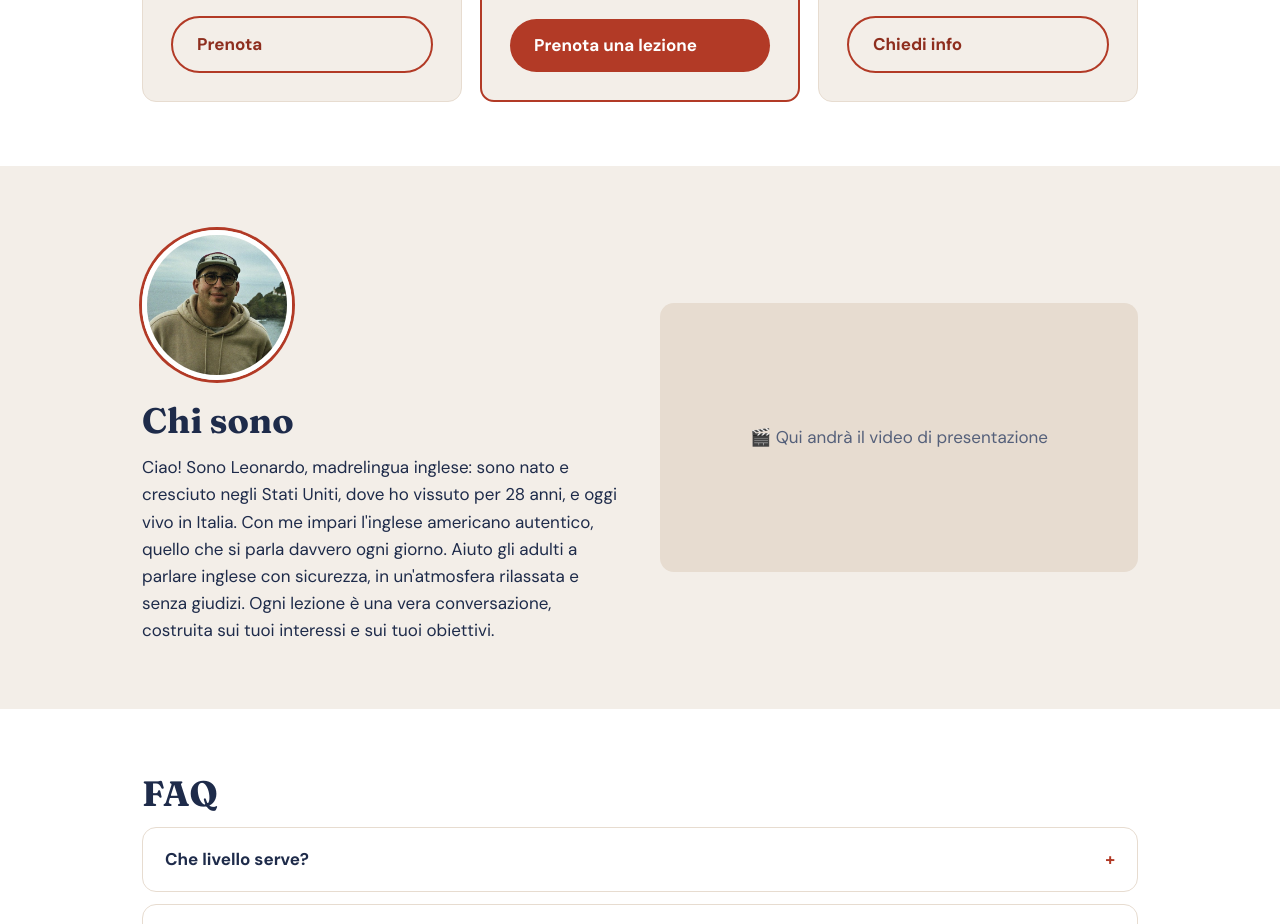
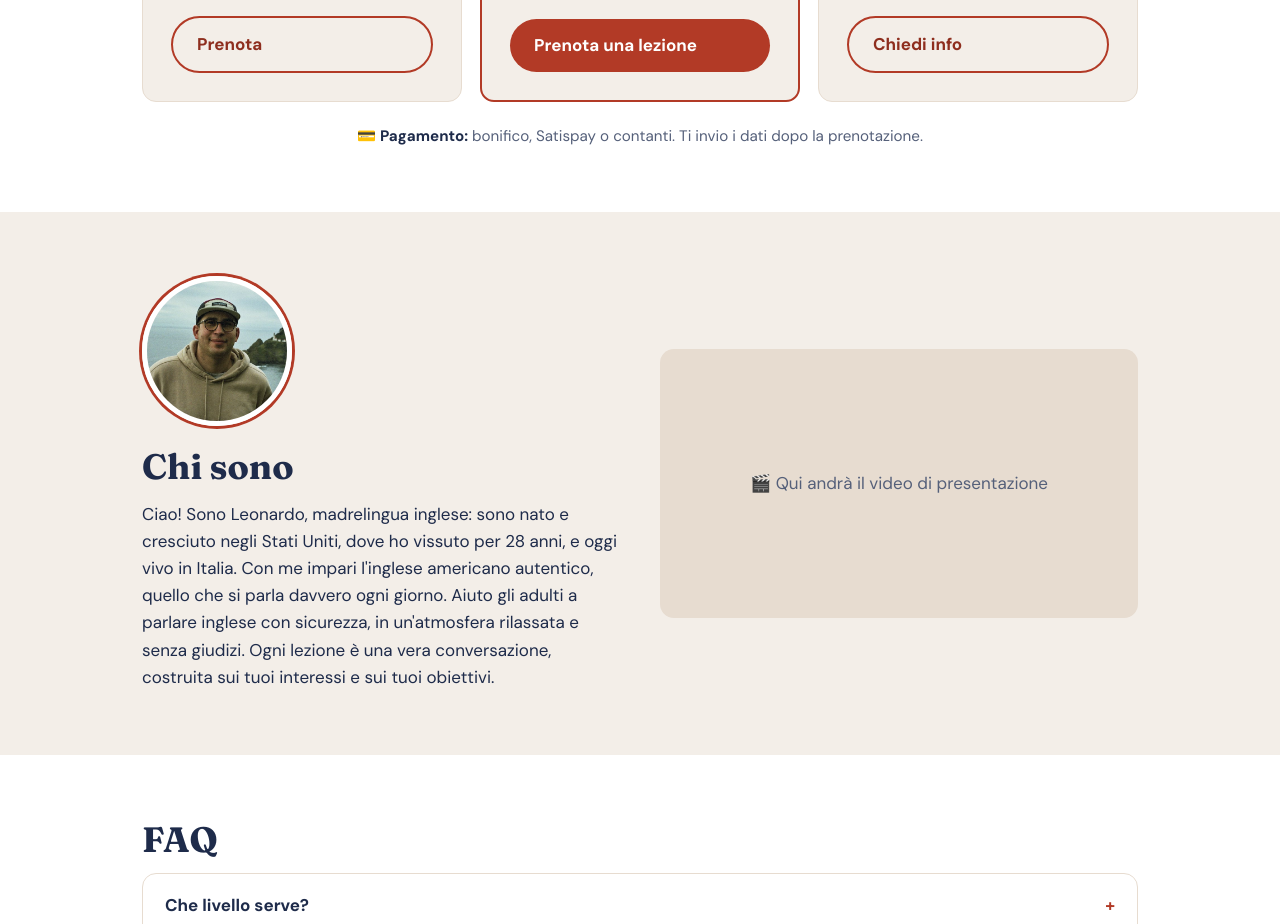
Before and after one commit to Yomaw/chiacchierare, a plain HTML site: page index.html in a window 1280 px wide. Shown: the part 1906-2830 px from the top of the page. Drawn offline with Linux system fonts and the light colour scheme; a script that the page names is missing.

Commit message:
Add files via upload

```diff
--- a/index.html
+++ b/index.html
@@ -86,6 +86,8 @@
   .amount small{font-size:1rem;color:var(--muted)}
   .price ul{list-style:none;margin:16px 0 22px;flex:1}
   .price li{padding:5px 0 5px 24px;position:relative;color:var(--muted);font-size:.95rem}
+  .pay-note{margin-top:22px;text-align:center;color:var(--muted);font-size:.95rem}
+  .pay-note strong{color:var(--ink)}
   .price li::before{content:"✓";position:absolute;left:0;color:var(--terracotta);font-weight:700}
 
   /* About + video */
@@ -305,6 +307,8 @@
           <a href="#contatti" class="btn ghost"><span class="it">Chiedi info</span><span class="en">Ask</span></a>
         </div>
       </div>
+      <p class="pay-note it">💳 <strong>Pagamento:</strong> bonifico, Satispay o contanti. Ti invio i dati dopo la prenotazione.</p>
+      <p class="pay-note en">💳 <strong>Payment:</strong> bank transfer, Satispay or cash. I'll send you the details after you book.</p>
     </div>
   </section>
 
```
